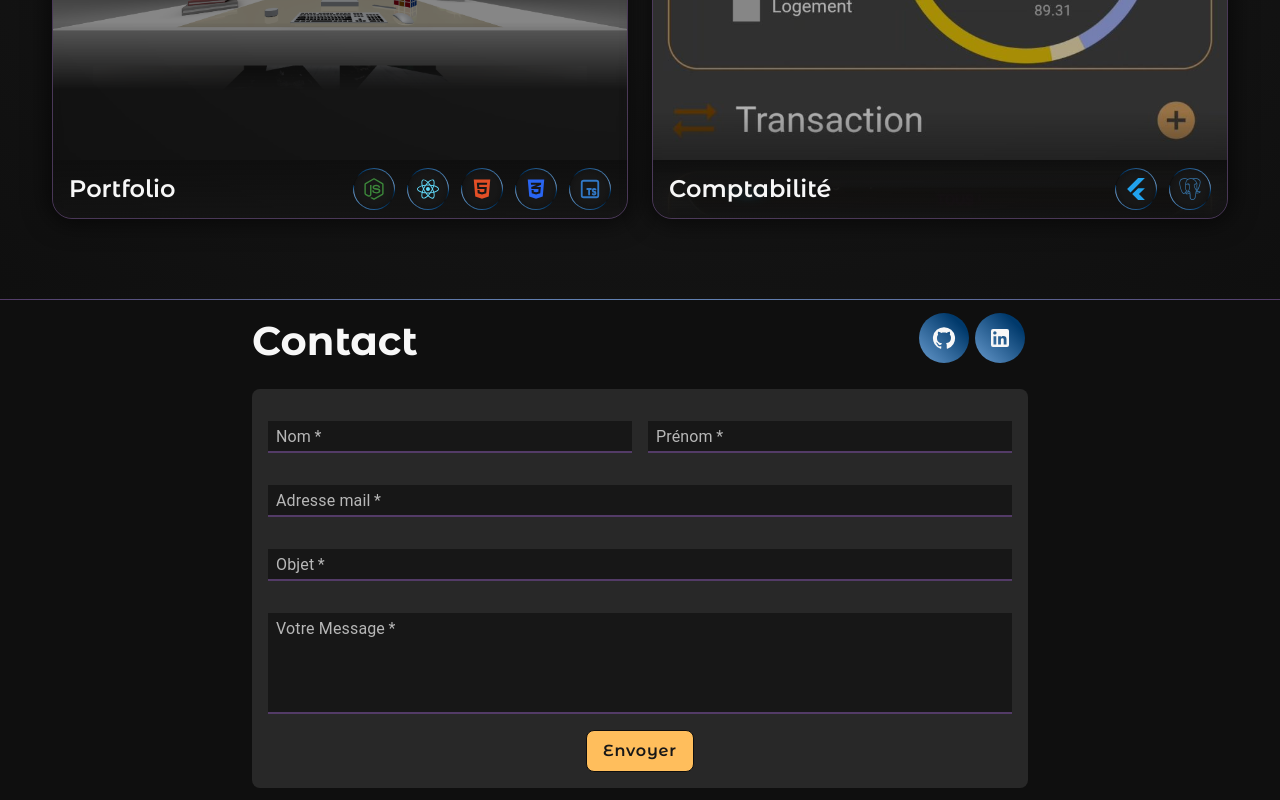
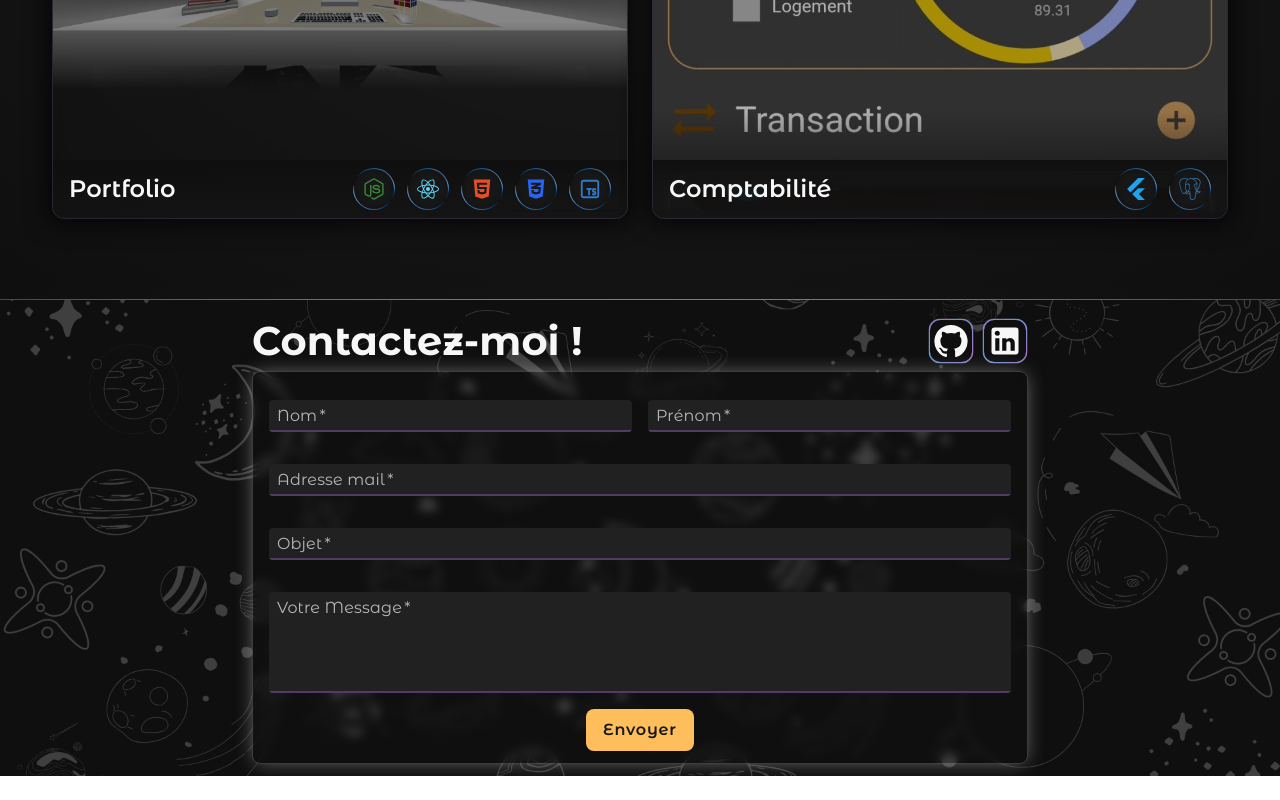
Before and after one commit to Thomproc/Portfolio, a React (Vite) app: page / in a window 1280 px wide. Shown: the part 2919-3719 px from the top of the page. After the commit the page ends 3695 px from the top, so only its background shows below. Built offline with nearby package versions, Linux system fonts and the light colour scheme.

Commit message:
Design contact fin

```diff
--- a/src/Themes/ColorTheme.ts
+++ b/src/Themes/ColorTheme.ts
@@ -1,16 +1,13 @@
 const background = "#171717";
 const text = "#F7F7F7";
-// const primary = "#7CA3DF";
-// const accent = "#F6B02C";
 const primary = "#6699CC";
 const secondary = "#a174c4";
 const accent = "#ffbe5c";
 
 const background_dark = "#0F0F0F";
-const background_light = "#282828";
+const background_light = "#212121";
 const text2 = "#747474";
 const text3 = "#B7B7B7";
-// const primary_dark = "#072859";
 const accent_dark = "#d29c4b";
 const primary_dark = "#00396b";
 const secondary_dark = "#533b67";
--- a/src/Themes/MUITheme.ts
+++ b/src/Themes/MUITheme.ts
@@ -42,6 +42,7 @@ const theme = createTheme({
           zIndex: 1,
           paddingLeft: "8px",
           color: colors.text3,
+          fontFamily: "inherit",
           "&.MuiFormLabel-filled": {
             color: colors.secondary, // Couleur du label flottant
           },
@@ -54,8 +55,11 @@ const theme = createTheme({
     MuiInput: {
       styleOverrides: {
         root: {
+          fontFamily: "inherit",
+          borderRadius: "4px",
+          overflow: "hidden",
           color: colors.text,
-          background: colors.background,
+          background: colors.background_light,
           "&:before": {
             borderBottom: `2px solid ${colors.secondary_dark}`,
           },
--- a/src/components/2D/Footer/Contact.module.css
+++ b/src/components/2D/Footer/Contact.module.css
@@ -2,25 +2,27 @@
   width: min(100%, 800px);
   margin: auto;
   padding: 0.75em;
-
   position: relative;
 }
 
 .header {
   display: flex;
   justify-content: space-between;
-  width: 100%;
+  align-items: center;
+  gap: 1em;
+  flex-wrap: wrap;
 }
 
 .my-form {
   display: grid;
   gap: 1em;
   max-width: 800px;
-  padding: 1em;
+  padding: 0.75em 1em;
   margin: auto;
-  margin-top: 1em;
   border-radius: 8px;
-  background-color: var(--background_light);
+  border: solid 1px rgb(from var(--text) r g b / 0.2);
+  box-shadow: 0 0 20px -4px rgb(from var(--text) r g b / 0.5);
+  backdrop-filter: blur(5px);
   transition: 0.3s;
 
   & > * {
@@ -28,7 +30,7 @@
   }
 
   &:has(.send-button:hover) {
-    animation: rotateColor 0.5s infinite alternate;
+    box-shadow: 0 0 20px -0px rgb(from var(--text) r g b / 0.5);
   }
 }
 
@@ -43,22 +45,26 @@
 .send-button {
   width: fit-content;
   background: var(--accent);
-  border: solid 1px var(--background_dark);
   color: var(--background);
   transition: 0.3s;
   font-size: medium;
+  border: solid 1px transparent;
+
+  &:hover {
+    box-shadow: 0 0 24px 0px var(--accent);
+
+    color: var(--accent);
+    background: var(--background_dark);
+    border: solid 1px var(--accent);
+  }
 }
 
 @media screen and (max-width: 550px) {
+  .header {
+    flex-direction: column;
+    margin-bottom: 2em;
+  }
   .input-row {
     flex-direction: column;
   }
 }
-@keyframes rotateColor {
-  0% {
-    /* filter: hue-rotate(0deg); */
-  }
-  100% {
-    /* filter: hue-rotate(360deg); */
-  }
-}
--- a/src/components/2D/Footer/Contact.tsx
+++ b/src/components/2D/Footer/Contact.tsx
@@ -47,7 +47,7 @@ export default function Contact() {
   return (
     <div className={styles.contact}>
       <div className={styles.header}>
-        <h2>Contact</h2>
+        <h2>Contactez-moi !</h2>
         <SocialMedias />
       </div>
       <form className={styles["my-form"]} onSubmit={sendEmail}>
--- a/src/components/2D/Footer/Footer.module.css
+++ b/src/components/2D/Footer/Footer.module.css
@@ -1,6 +1,7 @@
 .container {
   position: relative;
   overflow: hidden;
+
   &::before {
     content: "";
     position: absolute;
@@ -17,3 +18,16 @@
     border-top: 1px solid transparent;
   }
 }
+
+.img-container {
+  position: absolute;
+  inset: 0;
+  top: 1px;
+
+  img {
+    width: 100%;
+    height: 100%;
+    object-fit: cover;
+    filter: opacity(0.2);
+  }
+}
--- a/src/components/2D/Footer/Footer.tsx
+++ b/src/components/2D/Footer/Footer.tsx
@@ -4,6 +4,9 @@ import Contact from "./Contact";
 export default function Footer() {
   return (
     <div className={styles.container}>
+      <div className={styles["img-container"]}>
+        <img src="./Images/bg_footer.png" alt="BackgroundFooter" />
+      </div>
       <Contact />
       {/* Créditer les modèles et icones / images, [space beween], réseaux sociaux,
       mail
--- a/src/components/2D/Footer/SocialMedias.module.css
+++ b/src/components/2D/Footer/SocialMedias.module.css
@@ -1,46 +1,36 @@
-.social-container {
+.social {
+  display: flex;
+  gap: 16px;
 }
 
-.social-icons {
-  li {
-    display: inline-block;
-    margin: 0.15em;
-    position: relative;
-    font-size: 1.2em;
+.icon-container {
+  display: flex;
+  align-items: center;
+  justify-content: center;
+  cursor: pointer;
+  scale: 1.5;
+  padding: 2px;
+  margin-right: 8px;
+
+  background:
+    radial-gradient(var(--background_dark), var(--background_dark)) padding-box,
+    conic-gradient(
+        var(--primary),
+        var(--secondary),
+        var(--primary),
+        var(--secondary)
+      )
+      border-box;
+
+  border-radius: 8px;
+  border: 1px solid transparent;
+
+  transition: 0.4s;
+  &:has(svg:hover) {
+    background: var(--text);
   }
 
   svg {
-    color: var(--text);
-    position: absolute;
-    top: 50%;
-    left: 50%;
-    transform: translate(-50%, -50%);
-    transition: all 265ms ease-out;
-  }
-
-  a {
-    &:before {
-      content: "";
-      width: 50px;
-      aspect-ratio: 1;
-      border-radius: 50%;
-      display: block;
-      background: linear-gradient(
-        45deg,
-        var(--primary),
-        var(--primary_dark) 80%
-      );
-      transition: all 265ms ease-out;
-    }
-
-    &:hover:before {
-      transform: scale(0);
-      transition: all 265ms ease-in;
-    }
-
-    &:hover svg {
-      transform: scale(1.8) translate(-25%, -25%);
-      transition: all 265ms ease-in;
-    }
+    transition: 0.3s;
   }
 }
--- a/src/components/2D/Footer/SocialMedias.tsx
+++ b/src/components/2D/Footer/SocialMedias.tsx
@@ -2,19 +2,21 @@ import styles from "./SocialMedias.module.css";
 import { LinkedIn, GitHub } from "@mui/icons-material";
 export default function SocialMedias() {
   return (
-    <div className={styles["social-container"]}>
-      <ul className={styles["social-icons"]}>
-        <li>
-          <a href="#">
-            <GitHub />
-          </a>
-        </li>
-        <li>
-          <a href="#">
-            <LinkedIn />
-          </a>
-        </li>
-      </ul>
+    <div className={styles["social"]}>
+      <div className={styles["icon-container"]}>
+        <GitHub
+          sx={{
+            "&:hover": { color: "#6e5494" },
+          }}
+        />
+      </div>
+      <div className={styles["icon-container"]}>
+        <LinkedIn
+          sx={{
+            "&:hover": { color: "#0A66C2" },
+          }}
+        />
+      </div>
     </div>
   );
 }
--- a/src/components/2D/Projects/Card.module.css
+++ b/src/components/2D/Projects/Card.module.css
@@ -1,8 +1,8 @@
 .project {
   aspect-ratio: 1.618;
-  border-radius: 20px;
-  border: solid 1px rgb(from var(--secondary) r g b / 0.4);
-  box-shadow: 0px 0px 24px 4px rgba(0, 0, 0, 0.6);
+  border-radius: 12px;
+  border: solid 1px rgb(from var(--secondary) r g b / 0.2);
+  box-shadow: 0px 0px 24px 4px rgba(0, 0, 0, 0.8);
   backdrop-filter: blur(5px);
   text-align: center;
   position: relative;
@@ -96,7 +96,7 @@
     padding: 0.5em 1em;
   }
 
-  & > button:first-child {
+  & > :first-child {
     background: var(--background);
     color: var(--accent);
     transition: 0.3s;
--- a/src/components/2D/Projects/Modal/Carousel.module.css
+++ b/src/components/2D/Projects/Modal/Carousel.module.css
@@ -1,5 +1,4 @@
 .carousel {
-  /* height: 300px; */
   display: flex;
   align-items: center;
   background-color: var(--background);
@@ -40,7 +39,7 @@
 
   &::before,
   & > svg {
-    scale: 1.05;
+    scale: 1.1;
     transition: all 0.2s;
   }
 
@@ -73,15 +72,25 @@
 .slider {
   width: 100%;
   height: fit-content;
-  padding: 2em 0;
   overflow: hidden;
 
   img {
     width: 100%;
     height: 100%;
     object-fit: cover;
-    border-radius: 20px;
+    border-radius: 12px;
     overflow: hidden;
     cursor: pointer;
   }
 }
+
+.img-container {
+  height: 7em;
+  margin: 2em 0;
+  padding: 0 8px;
+  outline: none;
+  transition: 0.3s;
+  &:hover {
+    scale: 1.05;
+  }
+}
--- a/src/components/2D/Projects/Modal/Carousel.tsx
+++ b/src/components/2D/Projects/Modal/Carousel.tsx
@@ -39,16 +39,34 @@ export default function Carousel({ project }: { project: Project }) {
           autoplaySpeed={3000}
           arrows={false}
           slidesToShow={3}
-          responsive={[{ breakpoint: 500, settings: { slidesToShow: 1 } }]}
+          responsive={[
+            { breakpoint: 800, settings: { slidesToShow: 2 } },
+            { breakpoint: 500, settings: { slidesToShow: 1 } },
+          ]}
         >
-          <div className="h-28 px-4 outline-none">
-            <img src={"./Images/Projects/" + project.image} />
+          <div className={styles["img-container"]}>
+            <img
+              src={"./Images/Projects/" + project.image}
+              onClick={() =>
+                window.open("./Images/Projects/" + project.image, "_blank")
+              }
+            />
           </div>
-          <div className="h-28 px-4 outline-none">
-            <img src={"./Images/Projects/" + project.image} />
+          <div className={styles["img-container"]}>
+            <img
+              src={"./Images/Projects/" + project.image}
+              onClick={() =>
+                window.open("./Images/Projects/" + project.image, "_blank")
+              }
+            />
           </div>
-          <div className="h-28 px-4 outline-none">
-            <img src={"./Images/Projects/" + project.image} />
+          <div className={styles["img-container"]}>
+            <img
+              src={"./Images/Projects/" + project.image}
+              onClick={() =>
+                window.open("./Images/Projects/" + project.image, "_blank")
+              }
+            />
           </div>
         </Slider>
       </div>
--- a/src/components/2D/Projects/Modal/ModalProject.tsx
+++ b/src/components/2D/Projects/Modal/ModalProject.tsx
@@ -7,7 +7,7 @@ import Carousel from "./Carousel";
 import {
   ComputerRounded,
   PhoneAndroidRounded,
-  ArrowBackRounded,
+  ArrowBackIosNewRounded,
 } from "@mui/icons-material";
 
 export default function ModalProject({
@@ -24,7 +24,7 @@ export default function ModalProject({
           <>
             <div className={styles.close}>
               <IconButton onClick={() => setSelectedProject(null)}>
-                <ArrowBackRounded />
+                <ArrowBackIosNewRounded />
               </IconButton>
             </div>
             <div className={styles.banner}>
```
Also changed, not shown: public/Images/bg_footer.png (added).
